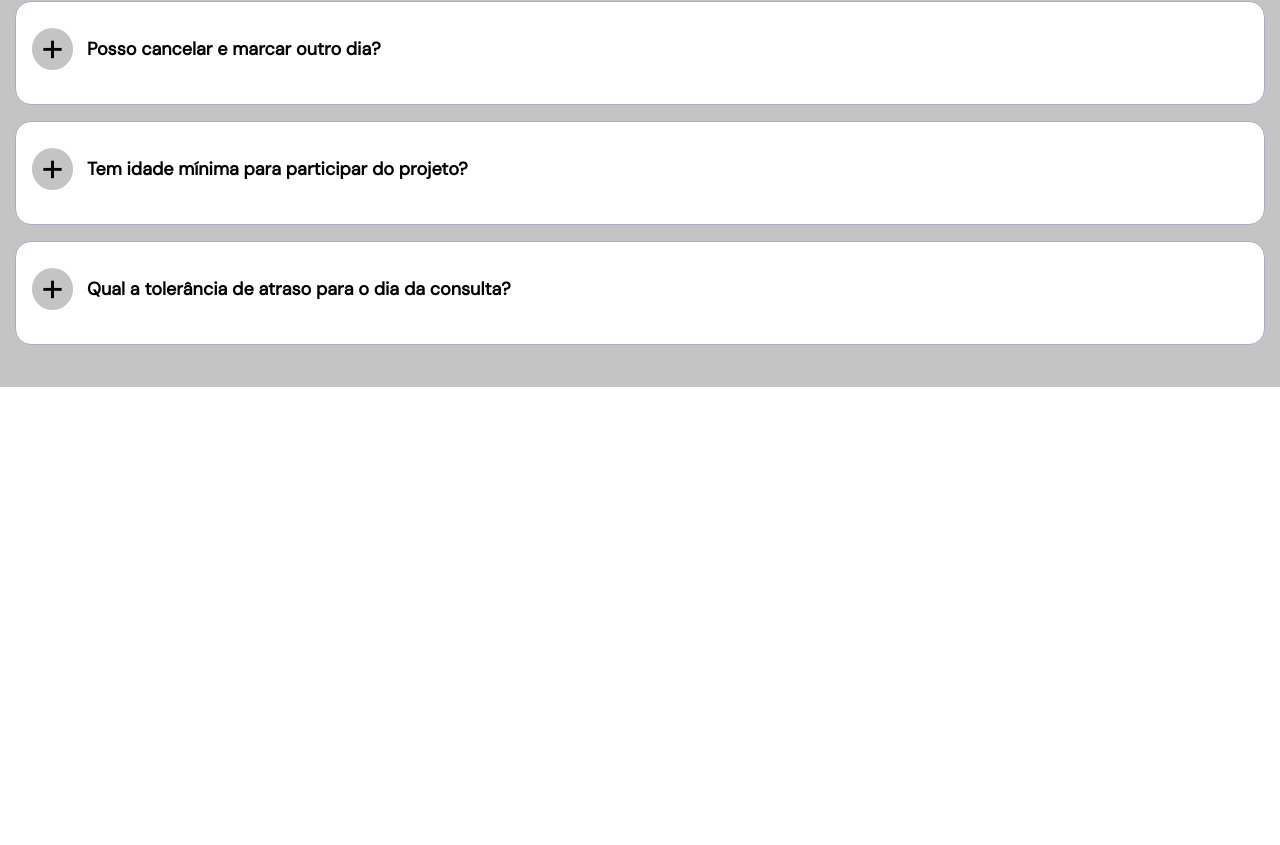
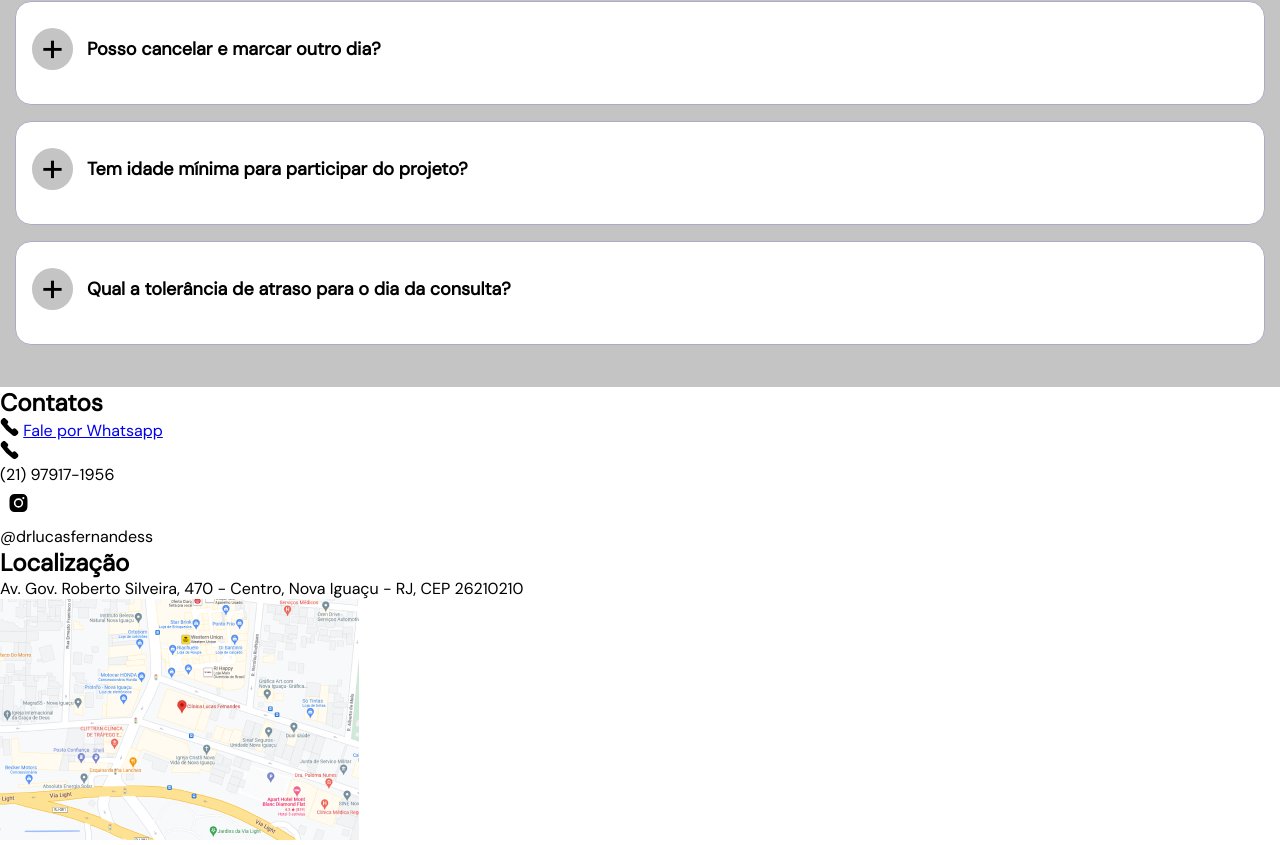
Before and after one commit to Danilo-Sam/projeto_sorriso_bonito, a website: page index.html in a window 1280 px wide. Shown: the part 2373-3218 px from the top of the page. Before the commit the page ends 2760 px from the top, so only its background shows below. Drawn offline with Linux system fonts and the light colour scheme.

Commit message:
criando a sessão contatos

```diff
--- a/index.html
+++ b/index.html
@@ -200,6 +200,27 @@
       </ul>
     </section>
 
+    <section class="contacts" id="contacts">
+      <h2>Contatos</h2>
+      <div class="contacts__whatsapp">
+        <img src="./dist/images/icon/Phone.svg" alt="Whatsapp">
+        <a href="https://api.whatsapp.com/send?phone=5521979171956&text=Oi,%20gostaria%20de%20marcar%20uma%20avalia%C3%A7%C3%A3o!">Fale por Whatsapp</a>
+      </div>
+      <div class="contacts__phone">
+        <img src="./dist/images/icon/Phone.svg" alt="Telefone">
+        <p>(21) 97917-1956</p>
+      </div>
+      <div class="contacts__instagram">
+        <img src="./dist/images/icon/Instagram.svg" alt="Instagram">
+        <p>@drlucasfernandess</p>
+      </div>
+      <div class="contacts__localizacao">
+        <h2>Localização</h2>
+        <p>Av. Gov. Roberto Silveira, 470 - Centro, Nova Iguaçu - RJ, CEP 26210210</p>
+          <img src="./dist/images/localizacao.png" alt="">
+      </div>
+    </section>
+
     <script src="./dist/js/main.js"></script>
   </body>
 </html>
```
Also changed, not shown: dist/images/icon/Instagram.svg (added), dist/images/icon/Phone.svg (added), dist/images/localizacao.png (added), src/images/icon/Instagram.svg (added), src/images/icon/Phone.svg (added), src/images/localizacao.png (added).
